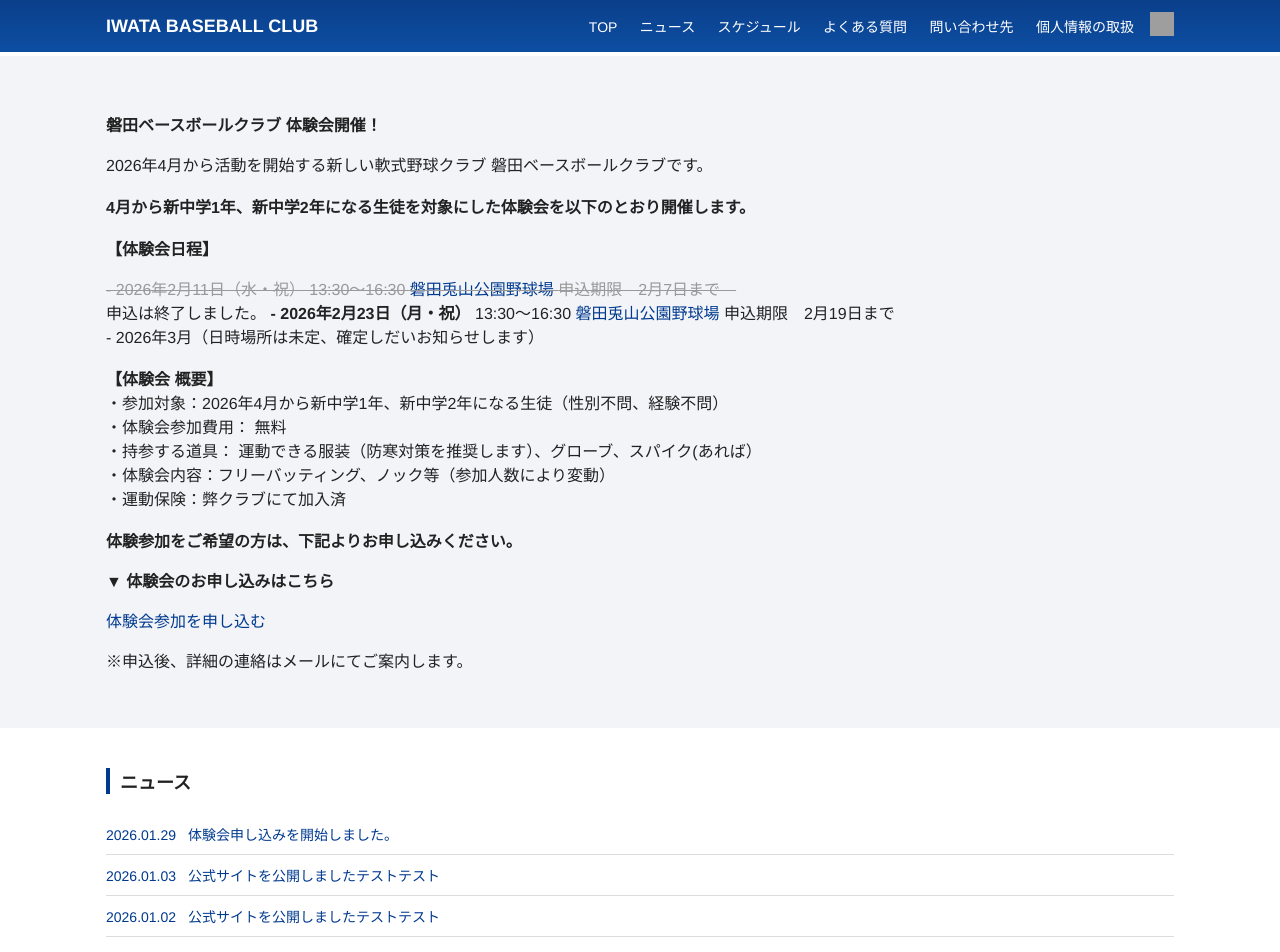
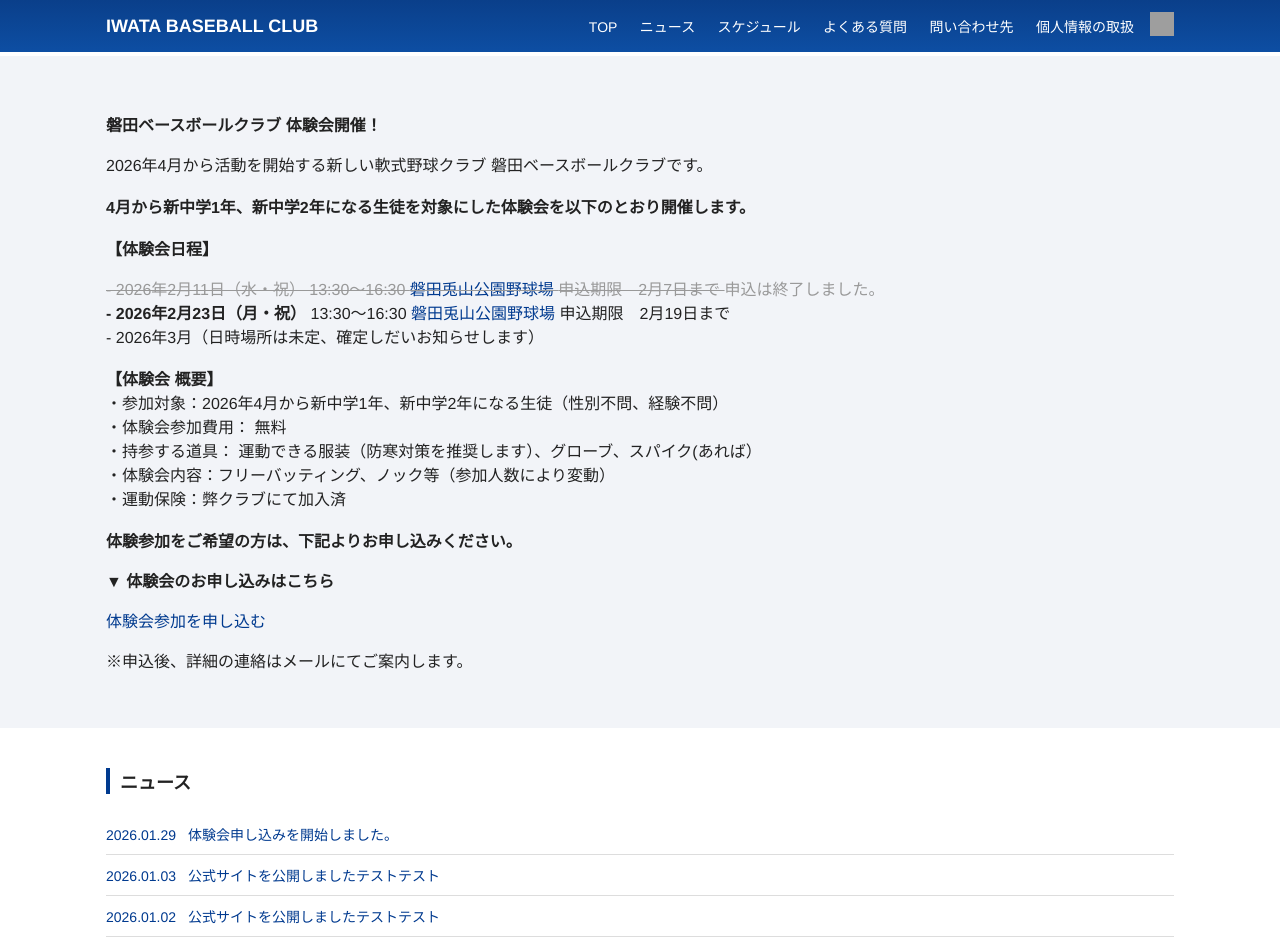
Before and after one commit to moutineigo/baseball, a Jekyll site: the page built from index.md, in a window 1280 px wide and 1400 px high. Shown: the top 952 px of the window. Built offline with Jekyll 4.4.1, drawn with Linux system fonts in a browser that asks for light colours; grey boxes are pictures that could not be loaded.

Commit message:
取り消し線

```diff
--- a/_layouts/home.html
+++ b/_layouts/home.html
@@ -13,6 +13,7 @@
 
   <strong>【体験会日程】</strong><br>
   <div class="closed">
+   <span class="strike">
      - 2026年2月11日（水・祝） 13:30〜16:30
      <a href="https://maps.app.goo.gl/WUMTo3SxXWWpeedWA"
         target="_blank"
@@ -20,8 +21,11 @@
        磐田兎山公園野球場
      </a>
      申込期限　2月7日まで
-  </div> 申込は終了しました。
-
+   </span>
+   <span class="closed-text">
+     申込は終了しました。
+   </span>
+  </div>
   <strong> - 2026年2月23日（月・祝）</strong> 13:30〜16:30
   <a href="https://maps.app.goo.gl/WUMTo3SxXWWpeedWA"
    target="_blank"
--- a/style.css
+++ b/style.css
@@ -291,6 +291,12 @@
 }
 
 .closed {
-  text-decoration: line-through;
   color: #999;
 }
+
+.closed .strike {
+  text-decoration: line-through;
+}
+
+.closed-text {
+}
```
Lines whose indentation alone changed are shown as unchanged.
